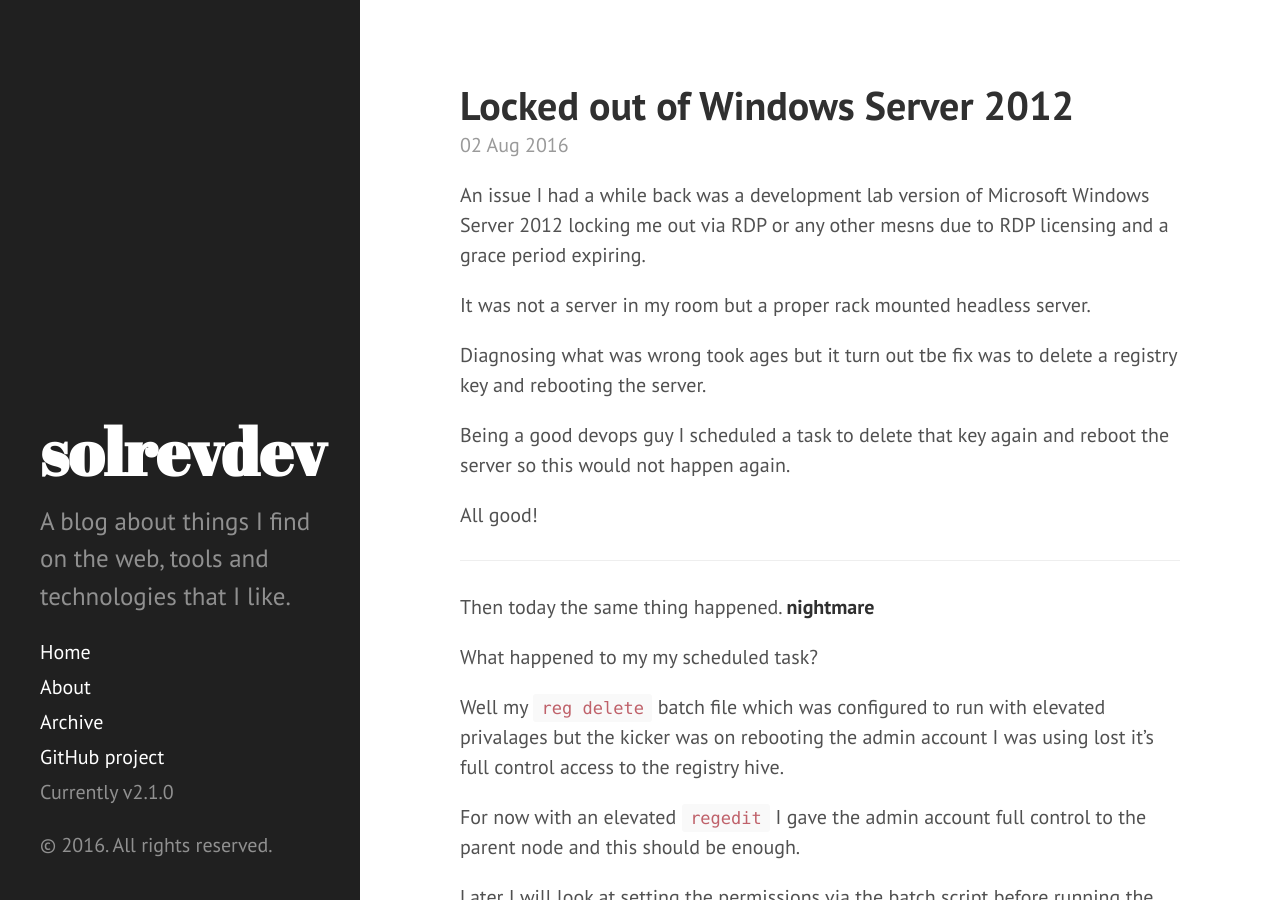
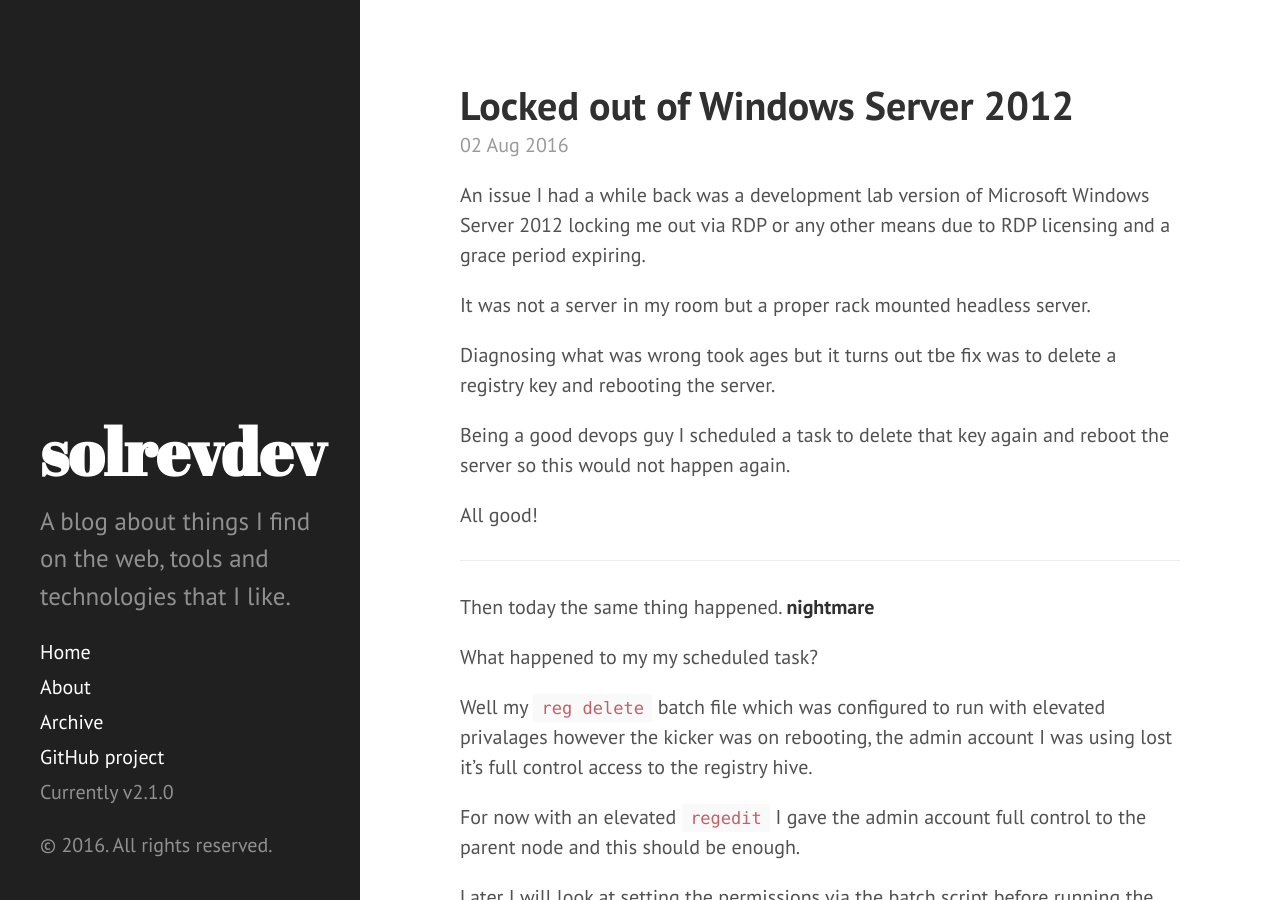
Before and after one commit to solrevdev/solrevdev.github.io, a Jekyll site: the page built from _posts/2016-08-02-rdp-grace-period.md, in a window 1280 px wide and 900 px high. Built offline with Jekyll 4.4.1, drawn with Linux system fonts in a browser that asks for light colours.

Commit message:
Created :_posts/2016-08-02-rdp-grace-period.md

```diff
--- a/_posts/2016-08-02-rdp-grace-period.md
+++ b/_posts/2016-08-02-rdp-grace-period.md
@@ -3,11 +3,11 @@ layout: post
 title: 'Locked out of Windows Server 2012'
 tags: ['windows server', 'rdp']
 ---
-An issue I had a while back was a development lab version of Microsoft Windows Server 2012 locking me out via RDP or any other mesns due to RDP licensing and a grace period expiring.
+An issue I had a while back was a development lab version of Microsoft Windows Server 2012 locking me out via RDP or any other means due to RDP licensing and a grace period expiring.
 
 It was not a server in my room but a proper rack mounted headless server.
 
-Diagnosing what was wrong took ages but it turn out tbe fix was to delete a registry key and rebooting the server.
+Diagnosing what was wrong took ages but it turns out tbe fix was to delete a registry key and rebooting the server.
 
 Being a good devops guy I scheduled a task to delete that key again and reboot the server so this would not happen again.
 
@@ -19,7 +19,7 @@ Then today the same thing happened. **nightmare**
 
 What happened to my my scheduled task?
 
-Well my `reg delete` batch file which was configured to run with elevated privalages but the kicker was on rebooting the admin account I was using lost it's full control access to the registry hive.
+Well my `reg delete` batch file which was configured to run with elevated privalages however the kicker was on rebooting, the admin account I was using lost it's full control access to the registry hive.
 
 For now with an elevated `regedit` I gave the admin account full control to the parent node and this should be enough.
 
```
